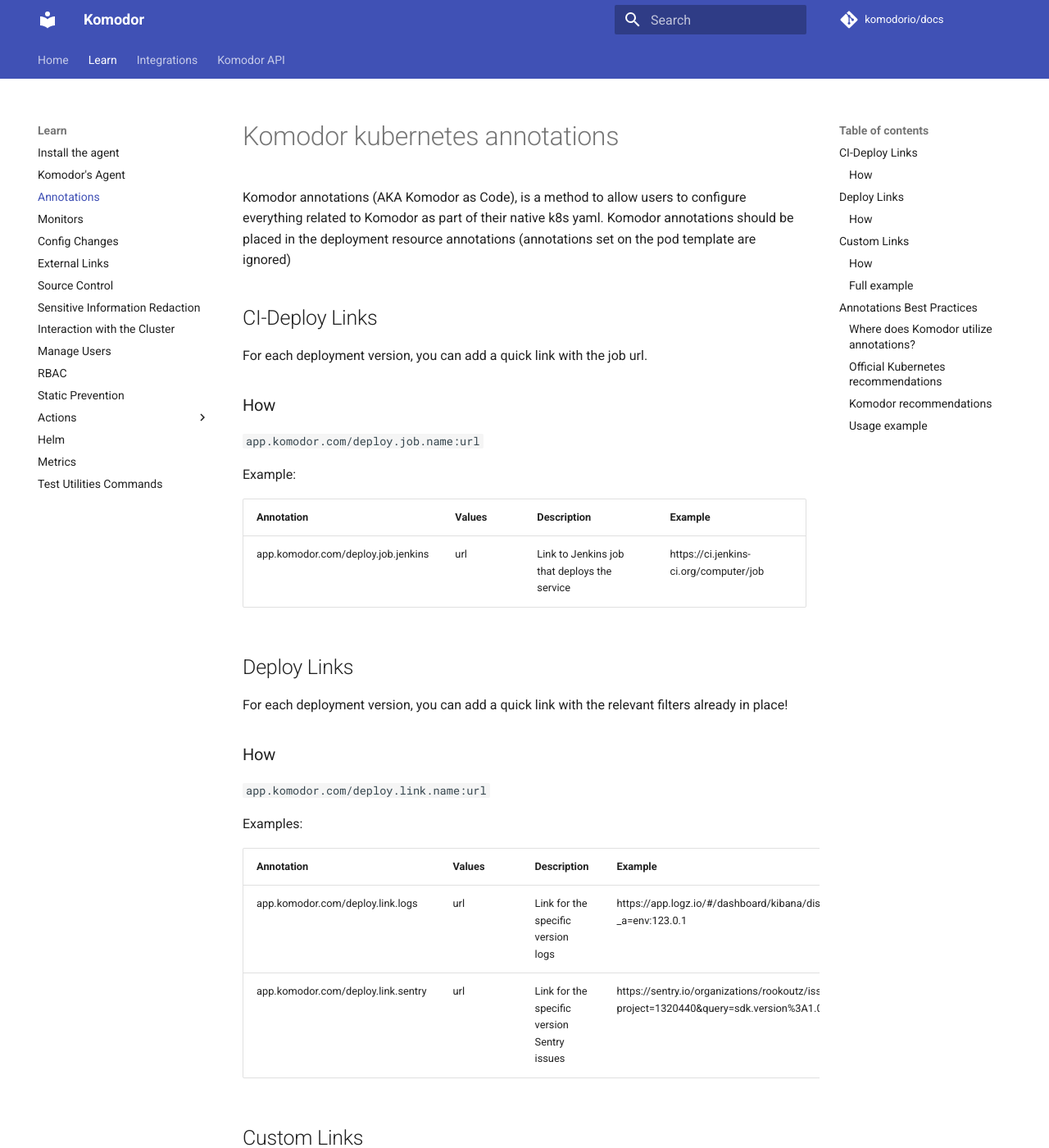
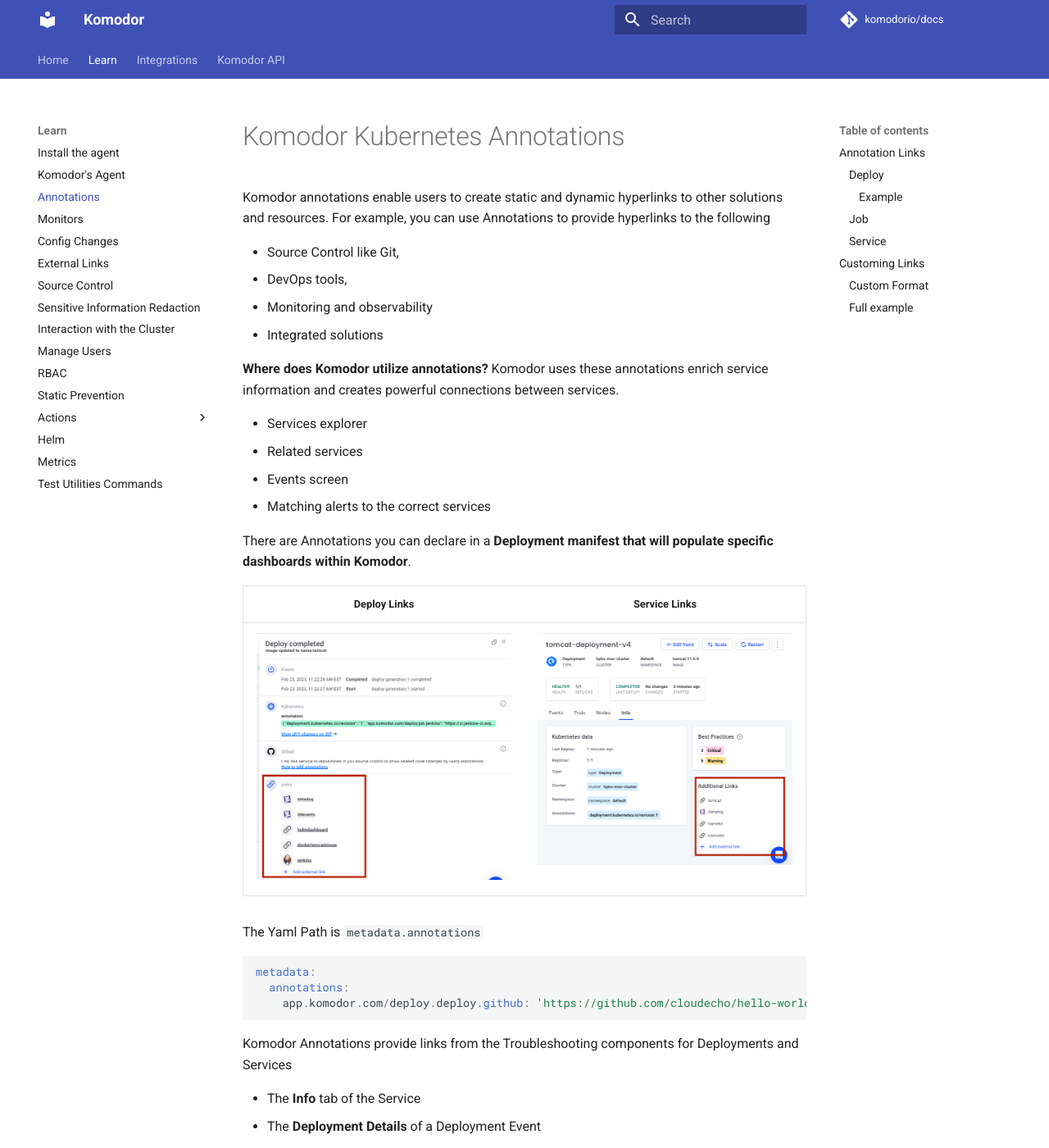
Before and after one commit to komodorio/docs, an MkDocs documentation site: the page built from docs/Learn/Annotations.md, in a window 1280 px wide and 1400 px high. Shown: the whole window at 82% size. Built offline with MkDocs 1.6.1 and Material for MkDocs 9.7.7, drawn with Linux system fonts in a browser that asks for light colours; comment, search, counter and statistics services are not loaded; some of the changed text lies outside the part shown.

Commit message:
Update Annotations.md
Attempt to make the Annotation section more readable

````diff
--- a/docs/Learn/Annotations.md
+++ b/docs/Learn/Annotations.md
@@ -1,47 +1,103 @@
-# Komodor kubernetes annotations
+# Komodor Kubernetes Annotations
 
-Komodor annotations (AKA Komodor as Code), is a method to allow users to configure everything related to Komodor as part of their native k8s yaml.
+Komodor annotations enable users to create static and dynamic hyperlinks
+to other solutions and resources. For example, you can use Annotations to provide hyperlinks to the following
+
+- Source Control like Git,
+- DevOps tools,
+- Monitoring and observability
+- Integrated solutions
+
+**Where does Komodor utilize annotations?**
+Komodor uses these annotations enrich service information and creates powerful connections between services.
+
+- Services explorer
+- Related services
+- Events screen
+- Matching alerts to the correct services
+
+There are Annotations you can declare in a **Deployment manifest that will populate specific dashboards
+within Komodor**.
+
+
+<!--div style="height:500px;border:1px solid #000;"></div-->
+
+
+|Deploy Links    |      Service Links      |
+|:----------:|:-------------:|
+| <img src="img/AnnocationsDeployLink.png" width="450"/> |  <img src="img/AnnotationsServiceLink.png" width="450"/> |
+
+
+The Yaml Path is ```metadata.annotations```
+
+```
+metadata:
+  annotations:
+    app.komodor.com/deploy.deploy.github: 'https://github.com/cloudecho/hello-world-go'
+```
+
+Komodor Annotations provide links from the Troubleshooting components for Deployments and Services
+
+- The **Info** tab of the Service
+- The **Deployment Details** of a Deployment Event
+
+
 Komodor annotations should be placed in the deployment resource annotations (annotations set on the pod template are ignored)
 
 
-## CI-Deploy Links
+## Annotation Links
 
-For each deployment version, you can add a quick link with the job url.
+Annotation links have  different types:
 
-### How
+- Deploy
+- Job
+- Service
+
+### Deploy
+
+For each deployment version, you can add a quick link with the relevant filters already in place!
+
+#### Example
+
+`app.komodor.com/deploy.link.name:url`
+
+
+
+| Annotation                         | Values | Description                                 | Example                                                                                                    |
+| ---------------------------------- | ------ | ------------------------------------------- | ---------------------------------------------------------------------------------------------------------- |
+| app.komodor.com/deploy.link.logs   | url    | Link for the specific version logs          | https://app.logz.io/#/dashboard/kibana/discover?_a=env:123.0.1                                             |
+| app.komodor.com/deploy.link.sentry | url    | Link for the specific version Sentry issues | https://sentry.io/organizations/rookoutz/issues/?project=1320440&query=sdk.version%3A1.0.1&statsPeriod=14d |
+
+
+### Job
 
 `app.komodor.com/deploy.job.name:url`
-
 Example:
 
 | Annotation                         | Values | Description                                  | Example                                |
 | ---------------------------------- | ------ | -------------------------------------------- | -------------------------------------- |
 | app.komodor.com/deploy.job.jenkins | url    | Link to Jenkins job that deploys the service | https://ci.jenkins-ci.org/computer/job |
 
-## Deploy Links
 
-For each deployment version, you can add a quick link with the relevant filters already in place!
 
-### How
-
-`app.komodor.com/deploy.link.name:url`
-
-Examples:
+### Service
 
 | Annotation                         | Values | Description                                 | Example                                                                                                    |
 | ---------------------------------- | ------ | ------------------------------------------- | ---------------------------------------------------------------------------------------------------------- |
-| app.komodor.com/deploy.link.logs   | url    | Link for the specific version logs          | https://app.logz.io/#/dashboard/kibana/discover?_a=env:123.0.1                                             |
-| app.komodor.com/deploy.link.sentry | url    | Link for the specific version Sentry issues | https://sentry.io/organizations/rookoutz/issues/?project=1320440&query=sdk.version%3A1.0.1&statsPeriod=14d |
+| app.komodor.com/service.link.logs   | url    | Link for the specific version logs          | https://app.logz.io/#/dashboard/kibana/discover?_a=env:123.0.1                                             |
+| app.komodor.com/service.link.sentry | url    | Link for the specific version Sentry issues | https://sentry.io/organizations/rookoutz/issues/?project=1320440&query=sdk.version%3A1.0.1&statsPeriod=14d |
 
-## Custom Links
+
+
+## Customing  Links
 
 You can create custom links to external and internal applications by crafting your own URL to the application using a skeleton URL and placeholders provided by Komodor.
 Just copy the URL of the application you want to link to, identify the placeholders in the URL that are used to query the application, and replace them with placeholders for your own use.
 Please find the below examples as references for common applications.
 
-### How
+### Custom Format
 
-`app.komodor.com/deploy.link.name:value`
+`app.komodor.com/[deploy|service].link.name:value`
 
 Examples:
 
@@ -137,20 +193,11 @@
               protocol: TCP
 ```
 
-## Annotations Best Practices
+# Annotations Best Practices
 
 At Komodor we believe that k8s annotations are the best method for describing services metadata.
 This includes all the “extra” fields used to tag and label your services, both for other team members and for external tools.
 BTW, We collect data from both annotations and labels.
-
-### Where does Komodor utilize annotations?
-
-Everywhere! Komodor will use these annotations to create powerful connections between services and enrich service information in the following areas:
-
-- Services explorer
-- Related services
-- Events screen
-- Matching alerts to the correct services
 
 ### [Official Kubernetes recommendations](https://kubernetes.io/docs/concepts/overview/working-with-objects/common-labels/)
 
````
